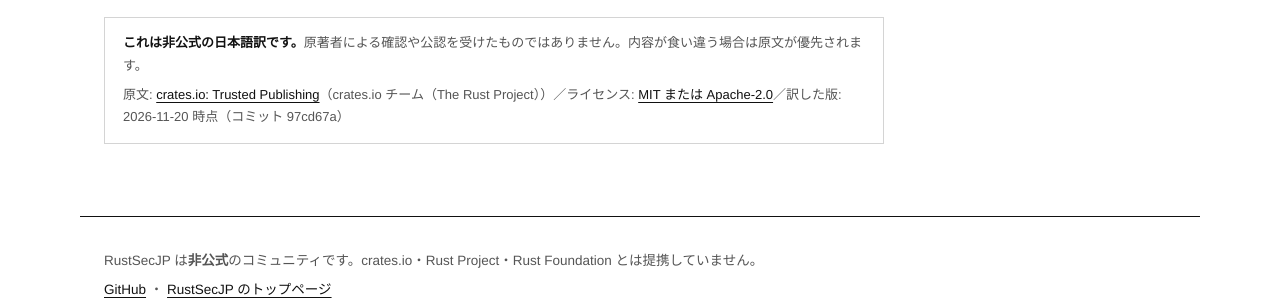
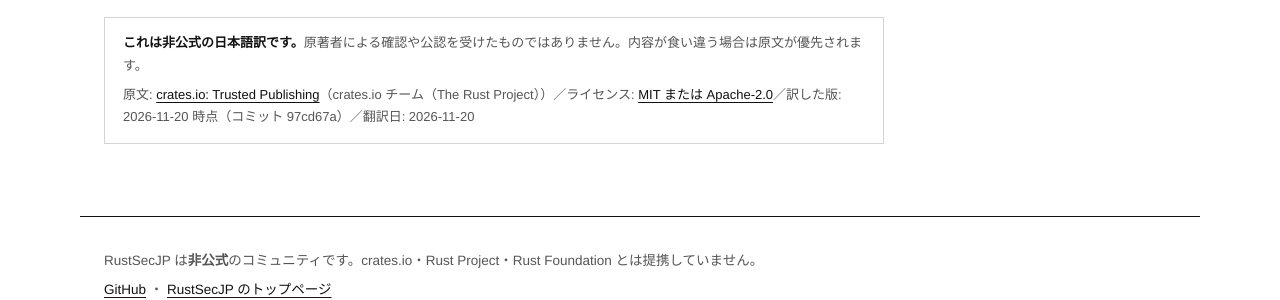
Before and after one commit to RustSecJP/trusted-publishing-ja, a Jekyll site: the page built from index.md, in a window 1280 px wide and 1205 px high. Shown: the part 854-1154 px from the top of the window. Built offline with Jekyll 4.4.1, drawn with Linux system fonts in a browser that asks for light colours; our own code applies the rules of GitHub Pages for plain Markdown files.

Commit message:
訳した版と翻訳日を明記

```diff
--- a/_data/book.yml
+++ b/_data/book.yml
@@ -8,6 +8,7 @@ source: https://crates.io/docs/trusted-publishing
 license: MIT または Apache-2.0
 license_url: https://github.com/rust-lang/crates.io/blob/main/LICENSE-MIT
 version: 2026-11-20 時点（コミット 97cd67a）
+translated: 2026-11-20
 disclaimer: crates.io・Rust Project・Rust Foundation とは提携していません。
 nav: []
 chapters:
--- a/_layouts/default.html
+++ b/_layouts/default.html
@@ -56,7 +56,7 @@
 {% endif %}
     <aside class="credit">
       <p><b>これは非公式の日本語訳です。</b>原著者による確認や公認を受けたものではありません。内容が食い違う場合は原文が優先されます。</p>
-      <p>原文: <a href="{{ book.source }}">{{ book.original_title }}</a>（{{ book.author }}）／ライセンス: <a href="{{ book.license_url }}">{{ book.license }}</a>／訳した版: {{ book.version }}</p>
+      <p>原文: <a href="{{ book.source }}">{{ book.original_title }}</a>（{{ book.author }}）／ライセンス: <a href="{{ book.license_url }}">{{ book.license }}</a>／訳した版: {{ book.version }}{% if book.translated %}／翻訳日: {{ book.translated }}{% endif %}</p>
     </aside>
   </main>
   <aside class="toc" aria-label="このページの目次" hidden><p>このページ</p><ol id="toc"></ol></aside>
```
Also changed, not shown: README.md.
